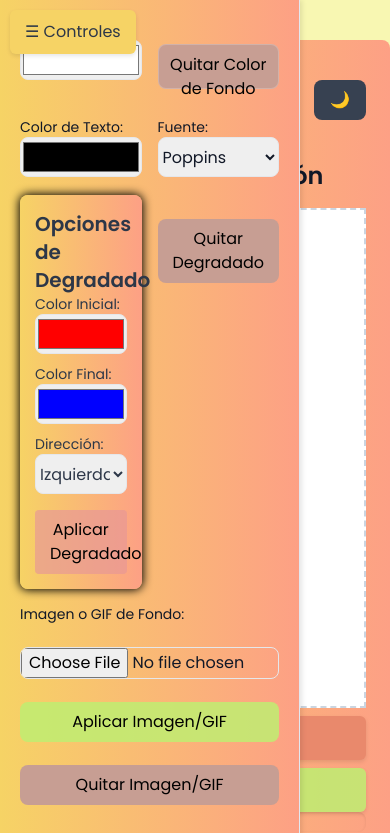
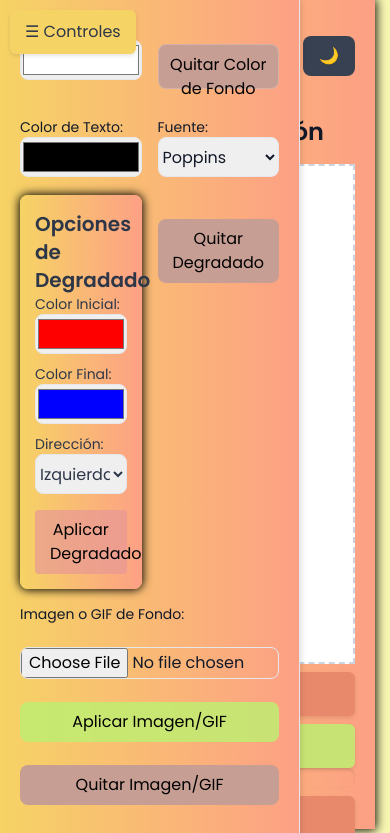
Before and after one commit to Luis-galvis/Design-Generator, a website: page index.html in a window 390 px wide. Both pictures are taken after a click on the button "☰ Controles". Shown: the top 833 px of the page. Drawn offline with nearby package versions, Linux system fonts and the light colour scheme.

Commit message:
responsive nuevo arreglado

```diff
--- a/index.html
+++ b/index.html
@@ -17,13 +17,12 @@
     <title>Generador de Diseño</title>
     <script src="https://cdn.tailwindcss.com"></script>
     <link rel="stylesheet" href="https://fonts.googleapis.com/css2?family=Poppins:wght@300;400;600&display=swap">
-    <link rel="stylesheet" href="styles.css">
-    <script src="https://cdnjs.cloudflare.com/ajax/libs/html2canvas/1.4.1/html2canvas.min.js"></script>
+    <link rel="stylesheet" href="styles.css?v=3.0">        <script src="https://cdnjs.cloudflare.com/ajax/libs/html2canvas/1.4.1/html2canvas.min.js"></script>
 </head>
     <body class="text-gray-900">
         <button id="togglePanel" class="toggle-panel">☰ Controles</button>
 
-        <div class="container mx-auto my-10 p-6 shadow-lg rounded-lg max-w-3xl">
+        <div class="container12">
             <div class="flex justify-between items-center mb-4">
                 <h1 class="text-3xl font-bold">Generador de Diseño</h1>
                 <button id="modoOscuro" class="bg-gray-700 text-white py-2 px-4 rounded-lg">🌙</button>
--- a/scripts.js
+++ b/scripts.js
@@ -9,8 +9,8 @@ document.getElementById("modoOscuro").addEventListener("click", () => {
     document.body.classList.toggle("dark-mode");
     document.body.classList.toggle("bg-gray-800");
     document.body.classList.toggle("text-white");
-    document.querySelector('.container').classList.toggle("bg-gray-800");
-    document.querySelector('.container').classList.toggle("text-white");
+    document.querySelector('.container12').classList.toggle("bg-gray-800");
+    document.querySelector('.container12').classList.toggle("text-white");
 
     // Ajustar el estilo del contenedor del código CSS
     const codigoCSSContainer = document.getElementById('codigoCSSContainer');
@@ -53,11 +53,11 @@ document.getElementById("modoOscuro").addEventListener("click", () => {
     }
 
     // Ajustar el estilo del contenedor principal
-    const container = document.querySelector('.container');
+    const container = document.querySelector('.container12');
     if (document.body.classList.contains("dark-mode")) {
-        container.classList.add("dark-container");
+        container.classList.add("dark-container12");
     } else {
-        container.classList.remove("dark-container");
+        container.classList.remove("dark-container12");
     }
     const panelControles = document.querySelector('.panel-controles');
     if (document.body.classList.contains("dark-mode")) {
@@ -778,7 +778,7 @@ function generarColorAleatorio() {
 function configurarPanelControles() {
     const toggleButton = document.getElementById("togglePanel");
     const panel = document.querySelector(".panel-controles");
-    const container = document.querySelector(".container");
+    const container = document.querySelector(".container12");
 
     // Mostrar/ocultar el panel al hacer clic en el botón
     toggleButton.addEventListener("click", (e) => {
--- a/styles.css
+++ b/styles.css
@@ -6,17 +6,19 @@ body {
     background-color: #f8f7b2;
     color: #2d3748;
 }
-.container {
-    margin-left: 690px; /* Reducir el margen izquierdo para hacer el contenedor más ancho */
+.container12 {
+    width: 100%;
+    max-width: 800px; /* Controla el ancho máximo */
+    margin: 0 auto; /* Centra el contenedor horizontalmente */
     padding: 20px;
-    flex: 1; /* Ocupa el resto del espacio disponible */
+    flex: 1;
     background-color: white;
     background: linear-gradient(to right, #f6d365, #fda085);
     box-shadow: 0 0 10px 1px black;
-    transition: background-color 0.3s ease, color 0.3s ease; /* Transición suave */
+    transition: background-color 0.3s ease, color 0.3s ease;
 }
 .panel-controles {
-    max-width: 650px;
+    max-width: 520px;
     width: 100%;
     background: linear-gradient(to right, #f6d365, #fda085);
     padding: 20px;
@@ -118,7 +120,7 @@ body {
     color: #2d3748; /* Texto oscuro */
     box-shadow: 0 0 10px 1px black; /* Sombra consistente */
 }
-.container.dark-container {
+.container12.dark-container12 {
     background: linear-gradient(to right, #bdc3c7, #2c3e50); /* Degradado plateado */
     color: black; /* Texto claro */
     box-shadow: 0 0 10px 1px black; /* Sombra consistente */
@@ -480,24 +482,24 @@ background: none;
 .right { right: -5px; top: 50%; transform: translateY(-50%); cursor: ew-resize; }
 
 @media (max-width: 1506px) {
-    .container {
-        position: absolute;
-        right: 0;
-        top: 0;
-        width: 680px;
-        margin-right: 20px;
-        flex: 1;
+    .container12 {
+        position: absolute; /* Posiciona el contenedor de forma absoluta */
+        right: 10px; /* Alinea el contenedor al borde derecho */
+        top: 0; /* Asegura que esté en la parte superior */
+        width: 60%; /* Ajusta el ancho según sea necesario */
+        max-width: 1200px; /* Define un límite de ancho */
+        margin: 0; /* Elimina márgenes automáticos */
+        padding: 20px; /* Espaciado interno */
         background-color: white;
         background: linear-gradient(to right, #f6d365, #fda085);
         box-shadow: 0 0 10px 1px black;
         transition: background-color 0.3s ease, color 0.3s ease;
-        height: calc(100vh - 20px);
-        margin-bottom: 20px;
+        height: calc(100vh - 20px); /* Ajusta la altura */
     }
 
     .paletas-container {
         position: relative;
-        margin-left: 820px;
+        margin-left: 55vw;
         margin-top: 1200px;
         z-index: 1;
         display: flex;
@@ -515,7 +517,7 @@ background: none;
 }
 
 @media (max-width: 1366px) {
-    .container {
+    .container12 {
         position: absolute;
         right: 0;
         top: 0;
@@ -554,7 +556,7 @@ background: none;
         width: 420px;
     }
 
-    .container {
+    .container12 {
         position: absolute;
         right: 0;
         top: 0;
@@ -588,7 +590,7 @@ background: none;
     }
 }
 @media (max-width: 1175px) {
-    .container {
+    .container12 {
         position: absolute;
         right: 0;
         top: 0;
@@ -622,7 +624,7 @@ background: none;
     }
 }
 @media (max-width: 1024px) {
-    .container {
+    .container12 {
         position: absolute;
         right: 0;
         top: 0;
@@ -659,7 +661,7 @@ background: none;
     .panel-controles {
         width: 380px;
     }
-    .container {
+    .container12 {
         position: absolute;
         right: 0;
         top: 0;
@@ -696,7 +698,7 @@ background: none;
     .panel-controles {
         width: 300px;
     }
-    .container {
+    .container12 {
         position: absolute;
         right: 0;
         top: 0;
@@ -758,13 +760,13 @@ background: none;
         flex: 1 1 calc(50% - 12px);
     }
 
-    .container {
+    .container12 {
         margin-left: 0; /* Ocupa todo el ancho cuando el panel está oculto */
         width: 95%;
         transition: margin-left 0.3s ease;
     }
 
-    .container.panel-visible {
+    .container12.panel-visible {
         margin-left: 300px; /* Ajustar el margen cuando el panel está visible */
     }
 }
@@ -811,7 +813,7 @@ background: none;
     }
 }
 @media (max-width: 400px) {
-    .container{
+    .containe12{
         height: 130vh;
     }
     .paletas-container {
```
Also changed, not shown: package.json (added, +7 -0 lines), 1 other file.
